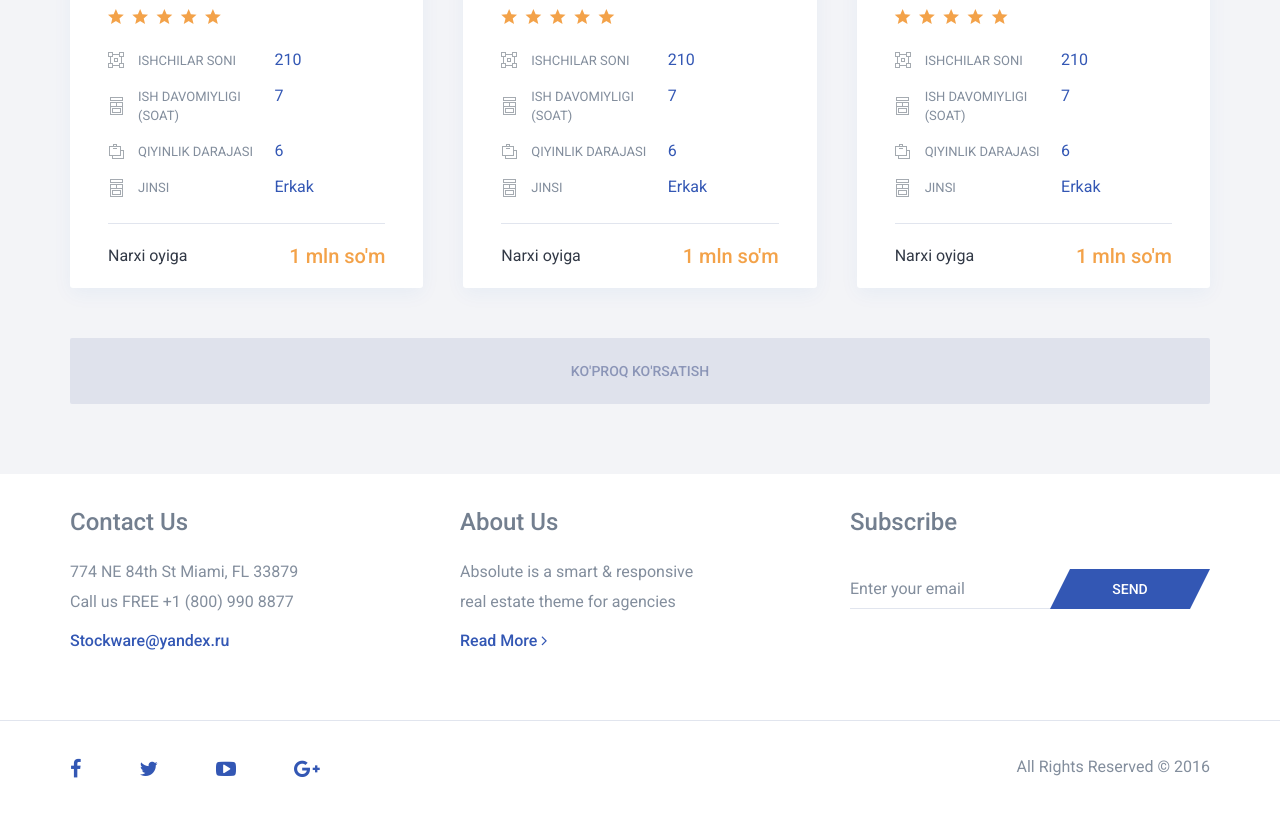
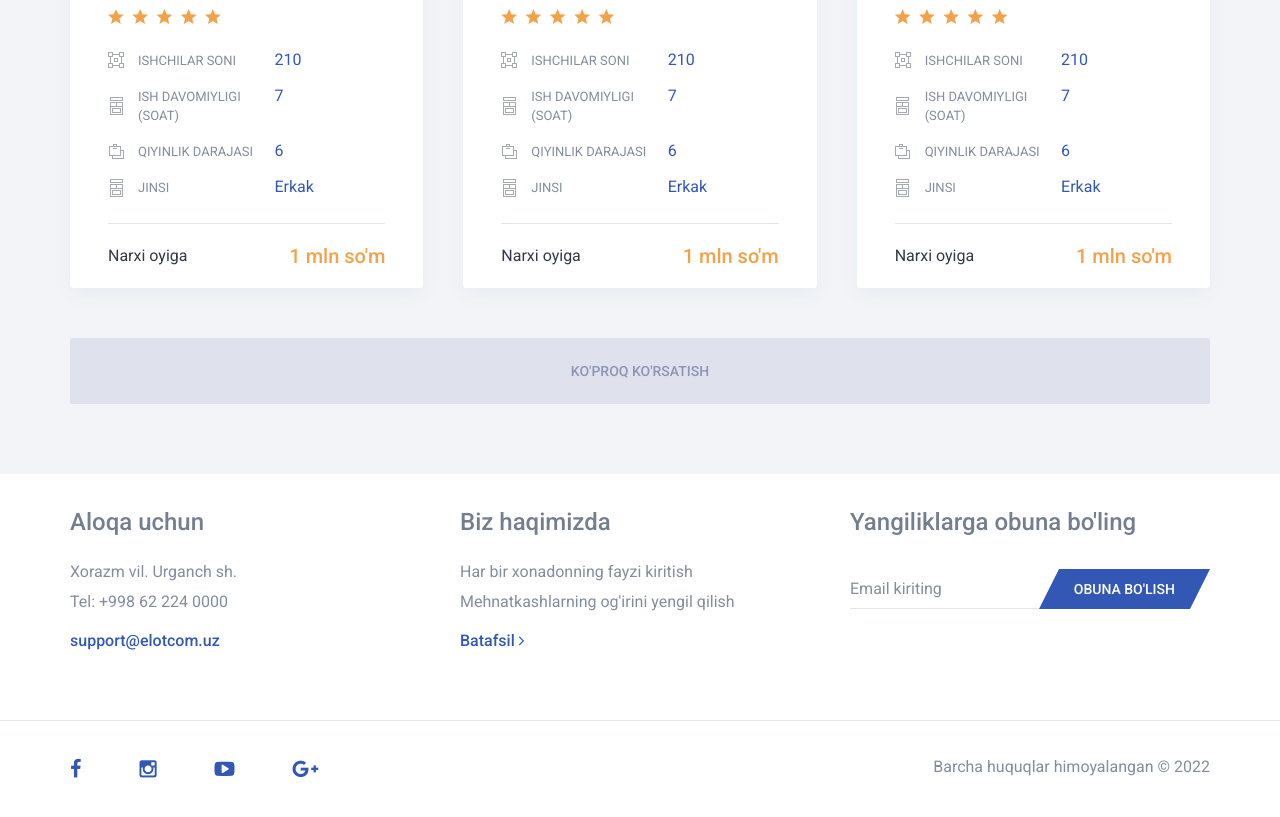
Before and after one commit to JaloladdinRozmetov/elotcom.ishbor.io, a plain HTML site: page index.html in a window 1280 px wide. Shown: the part 5435-6252 px from the top of the page. Drawn offline with nearby package versions, Linux system fonts and the light colour scheme; files whose address does not match are found by name.

Commit message:
has added logo image and test commit

```diff
--- a/index.html
+++ b/index.html
@@ -1325,23 +1325,23 @@
     <div class="container footer2-top">
         <div class="row">
             <div class="col-sm-6 col-md-4 f2-contacts">
-                <h3>Contact Us</h3>
+                <h3>Aloqa uchun</h3>
                 <p>
-                    774 NE 84th St Miami, FL 33879
-                    <br>Call us FREE +1 (800) 990 8877
+                    Xorazm vil. Urganch sh.
+                    <br>Tel: +998 62 224 0000
                 </p>
-                <p><a href="mailto:stockware@yandex.ru">Stockware@yandex.ru</a></p>
+                <p><a href="mailto:support@elotcom.uz">support@elotcom.uz</a></p>
             </div>
             <div class="col-sm-6 col-md-4 f2-about">
-                <h3>About Us</h3>
-                <p>Absolute is a smart & responsive <br>real estate theme for agencies</p>
-                <p><a href="#">Read More <i class="fa fa-angle-right"></i></a></p>
+                <h3>Biz haqimizda</h3>
+                <p>Har bir xonadonning fayzi kiritish <br>Mehnatkashlarning og'irini yengil qilish</p>
+                <p><a href="#">Batafsil <i class="fa fa-angle-right"></i></a></p>
             </div>
             <div class="col-sm-12 col-md-4 f2-subscribe">
-                <h3>Subscribe</h3>
+                <h3>Yangiliklarga obuna bo'ling</h3>
                 <form action="#">
-                    <input type="text" placeholder="Enter your email">
-                    <button type="submit">Send</button>
+                    <input type="text" placeholder="Email kiriting">
+                    <button type="submit">Obuna bo'lish</button>
                 </form>
             </div>
         </div>
@@ -1352,13 +1352,13 @@
                 <div class="col-sm-6">
                     <ul class="social-links">
                         <li><a href="#"><i class="fa fa-facebook"></i></a></li>
-                        <li><a href="#"><i class="fa fa-twitter"></i></a></li>
+                        <li><a href="#"><i class="fa fa-instagram"></i></a></li>
                         <li><a href="#"><i class="fa fa-youtube-play"></i></a></li>
                         <li><a href="#"><i class="fa fa-google-plus"></i></a></li>
                     </ul>
                 </div>
                 <div class="col-sm-6 f2-copyright">
-                    <p>All Rights Reserved © 2016</p>
+                    <p>Barcha huquqlar himoyalangan © 2022</p>
                 </div>
             </div>
         </div>
```
